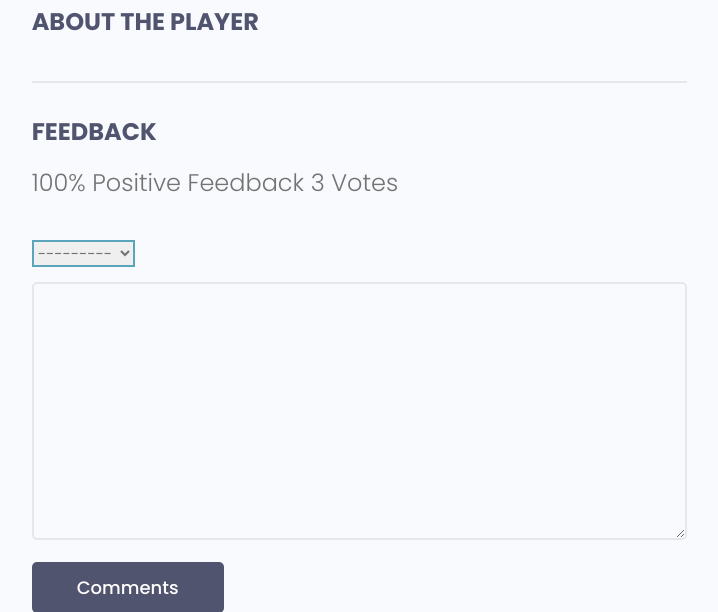
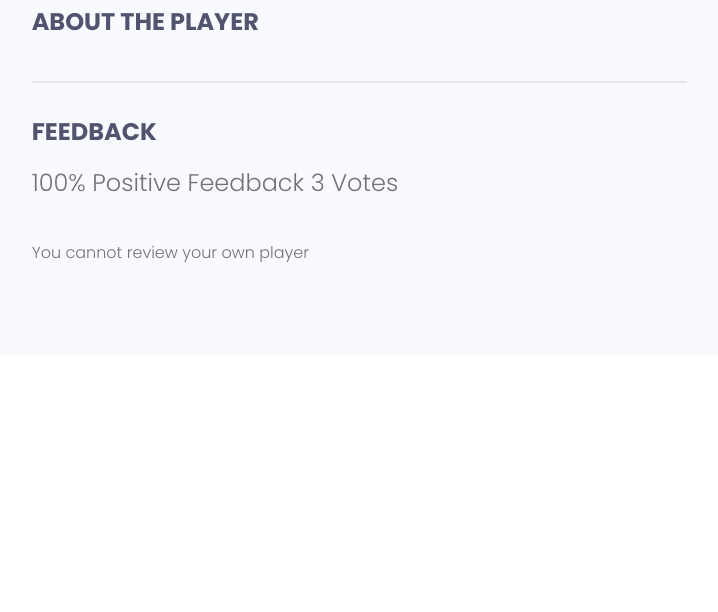
Before and after one commit to Grzegorz-Oledzki/django-project, a Django app: page /players/player/eb0b1017-8982-43c5-acec-c51df519e1b7/ in a window 1280 px wide. Shown: the part 516-1128 px from the top of the page, without its empty margins (465-1183 px from the left). After the commit the page ends 779 px from the top, so only its background shows below. Run offline with Django 3.2, Linux system fonts and the light colour scheme; a user stored in the database is signed in; data comes from the database, SQL or seed files in the repository; both versions use the stored data as it was after the commit; some libraries are stand-ins or nearby versions.

Commit message:
add funcion to only login users, and not owner of player can vote for player

```diff
--- a/first_project/models.py
+++ b/first_project/models.py
@@ -23,6 +23,11 @@ class Player(models.Model):
 
     class Meta:
         ordering = ["-vote_ratio", "-vote_total", "title"]
+
+    @property
+    def reviewers(self):
+        queryset = self.review_set.all().values_list('owner__id', flat=True)
+        return queryset
 
     @property
     def get_vote_count(self):
--- a/first_project/templates/first_project/single-project.html
+++ b/first_project/templates/first_project/single-project.html
@@ -38,7 +38,11 @@
             <h5 class="project--rating">
              {{player.vote_ratio}}% Positive Feedback {{ player.vote_total }} Vote{{player.vote_total|pluralize:"s"}}
             </h5>
-
+            {% if request.user.profile.id in player.reviewers %}
+            <p> You have already submitted your review for this player </p>
+            {% elif request.user.profile == player.owner %}
+            <p> You cannot review your own player </p>
+            {% elif request.user.is_authenticated %}
             <form class="form" action="{% url 'player' player.id %}" method="POST">
               {% csrf_token %}
               {% for field in form %}
@@ -49,6 +53,9 @@
               {% endfor %}
               <input class="btn btn--sub btn--lg" type="submit" value="Comments" />
             </form>
+            {% else %}
+              <a href="{% url 'login' %}?next={{request.path}}"> Login to add review </a>
+            {% endif %}
             <div class="commentList">
               {% for review in player.review_set.all %}
               {% if review.body %}
```
Also changed, not shown: db.sqlite3.
